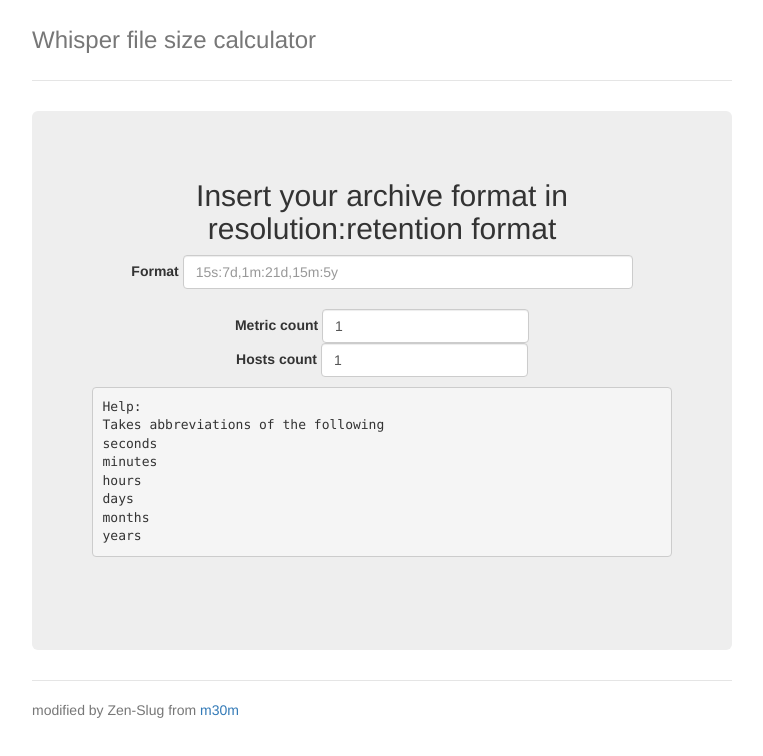
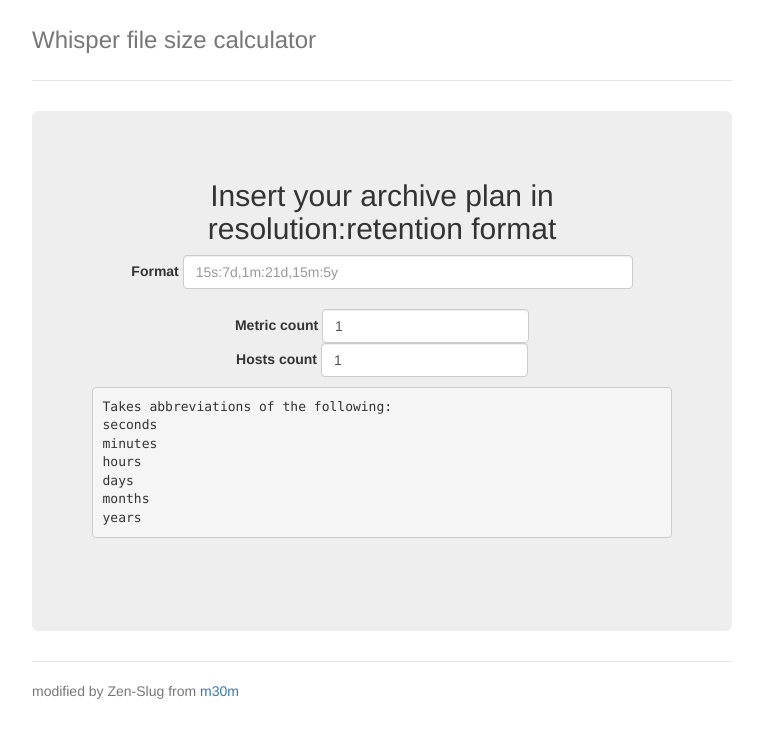
Before and after one commit to m30m/whisper-calculator, a plain HTML site: page index.html in a window 1280 px wide. Shown: the whole page, without its empty margins (258-1021 px from the left). Drawn offline with nearby package versions, Linux system fonts and the light colour scheme.

Commit message:
cosmetic tweaks

```diff
--- a/index.html
+++ b/index.html
@@ -176,7 +176,7 @@
     </div>
 
     <div class="jumbotron">
-      <h2>Insert your archive format in resolution:retention format</h2>
+      <h2>Insert your archive plan in resolution:retention format</h2>
       <form class="form-inline">
         <div class="form-group">
           <label for="archive">Format</label>
@@ -194,8 +194,7 @@
         </div>
       </form>
       <pre>
-Help:
-Takes abbreviations of the following
+Takes abbreviations of the following:
 seconds
 minutes
 hours
```
